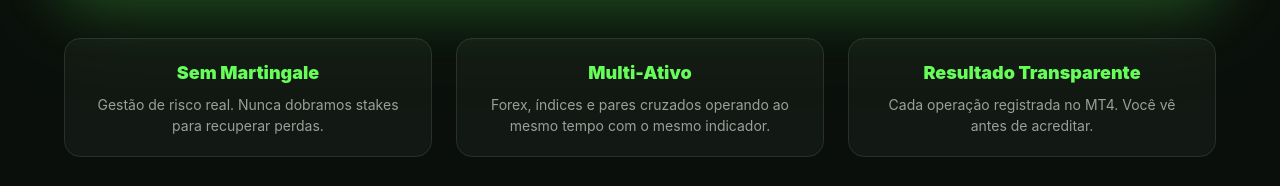
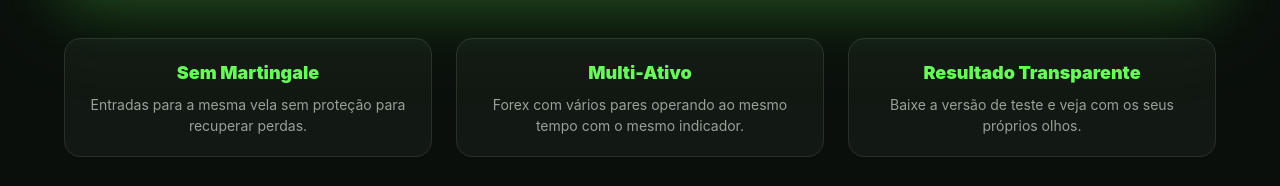
Before and after one commit to animattos/martingale, a plain HTML site: page index.html in a window 1280 px wide. Shown: the part 3319-3505 px from the top of the page. Drawn offline with Linux system fonts and the light colour scheme.

Commit message:
Add files via upload

```diff
--- a/index.html
+++ b/index.html
@@ -141,9 +141,9 @@
     </div>
 
     <div class="mini-grid">
-      <div class="mini-card"><div class="mini-title">Sem Martingale</div><p>Gestão de risco real. Nunca dobramos stakes para recuperar perdas.</p></div>
-      <div class="mini-card"><div class="mini-title">Multi-Ativo</div><p>Forex, índices e pares cruzados operando ao mesmo tempo com o mesmo indicador.</p></div>
-      <div class="mini-card"><div class="mini-title">Resultado Transparente</div><p>Cada operação registrada no MT4. Você vê antes de acreditar.</p></div>
+      <div class="mini-card"><div class="mini-title">Sem Martingale</div><p>Entradas para a mesma vela sem proteção para recuperar perdas.</p></div>
+      <div class="mini-card"><div class="mini-title">Multi-Ativo</div><p>Forex com vários pares operando ao mesmo tempo com o mesmo indicador.</p></div>
+      <div class="mini-card"><div class="mini-title">Resultado Transparente</div><p>Baixe a versão de teste e veja com os seus próprios olhos.</p></div>
     </div>
   </div>
 </section>
```
